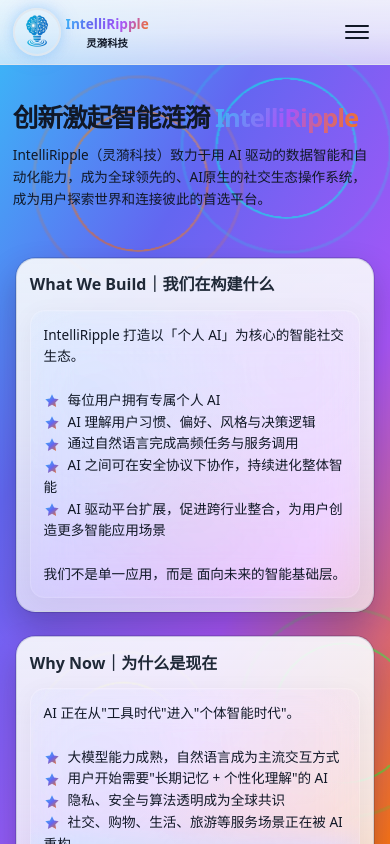
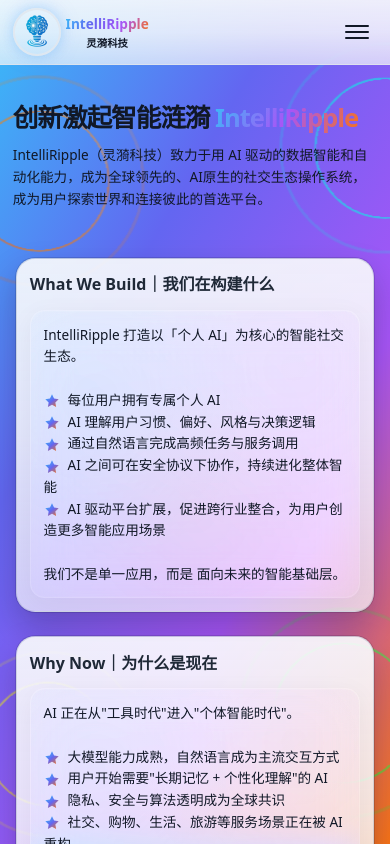
Before and after one commit to Richest-Rick-Lee/IntelliRipple, a Next.js app: page / in a window 390 px wide. Shown: the top 844 px of the page. Built offline with nearby package versions, Linux system fonts and the light colour scheme.

Commit message:
修改手机端涟漪位置

```diff
--- a/src/app/globals.css
+++ b/src/app/globals.css
@@ -1885,7 +1885,7 @@
   .page-ripple-orb-left {
     top: 12%;
     left: 0;
-    transform: translate(5%, 0) scale(0.85);
+    transform: translate(-40%, 0) scale(0.85);
   }
 
   .page-ripple-orb-right {
@@ -1900,14 +1900,14 @@
     left: 0;
     width: 180px;
     height: 150px;
-    transform: translate(2%, 0) scale(0.75);
+    transform: translate(-40%, 0) scale(0.75);
   }
 
   .page-ripple-orb-top-right {
     top: 8%;
     right: 0;
     left: auto;
-    transform: translate(-5%, 0) scale(0.85);
+    transform: translate(40%, 0) scale(0.85);
   }
 
   .page-ripple-orb-center-bottom {
```
